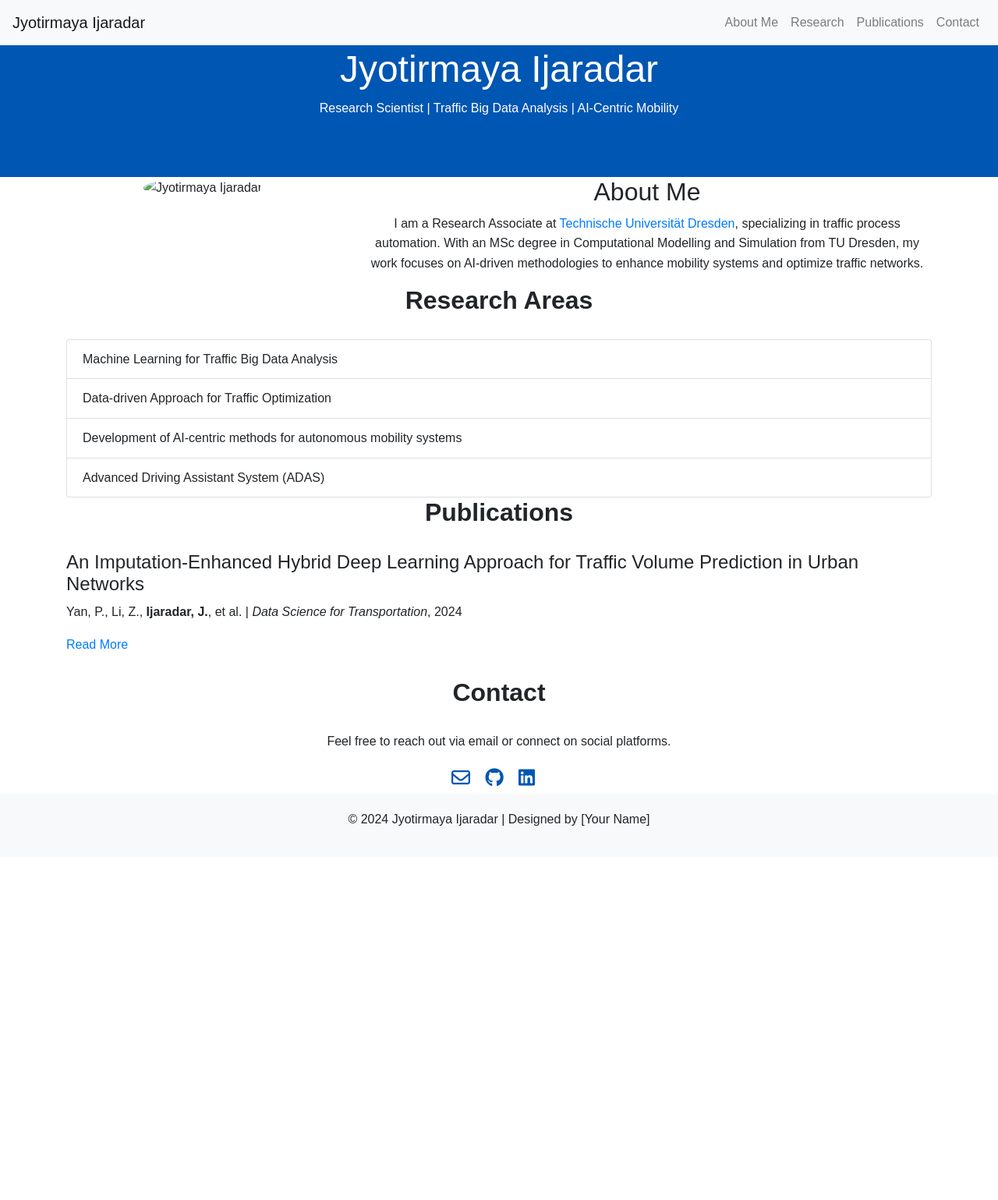
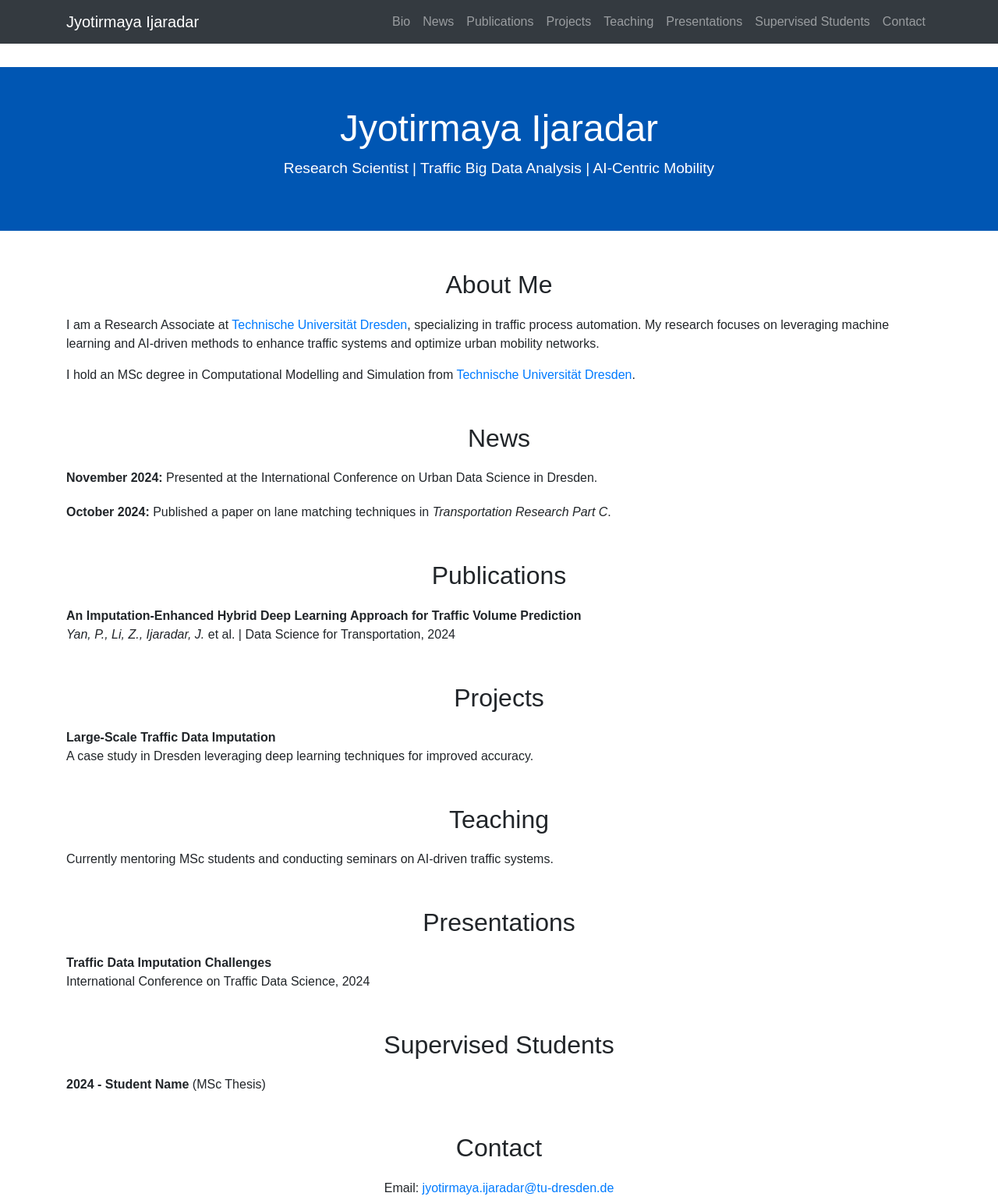
Before and after one commit to JyotirmayaIjaradar/j-ijaradar.github.io, a plain HTML site: page index.html in a window 1280 px wide. Shown: the top 1539 px of the page at 78% size. Before the commit the page ends 1099 px from the top, so only its background shows below. Drawn offline with nearby package versions, Linux system fonts and the light colour scheme.

Commit message:
Update index.html

```diff
--- a/index.html
+++ b/index.html
@@ -5,81 +5,76 @@
     <meta charset="UTF-8">
     <meta name="viewport" content="width=device-width, initial-scale=1.0">
     <title>Jyotirmaya Ijaradar - Research Scientist</title>
-
-  <!-- Bootstrap CSS -->
     <link rel="stylesheet" href="https://maxcdn.bootstrapcdn.com/bootstrap/4.5.2/css/bootstrap.min.css">
-  <!-- Font Awesome -->
     <link rel="stylesheet" href="https://cdnjs.cloudflare.com/ajax/libs/font-awesome/6.2.0/css/all.min.css">
-  <!-- Custom CSS -->
     <style>
         body {
-      font-family: Arial, sans-serif;
-      line-height: 1.6;
+            font-family: 'Arial', sans-serif;
         }
 
         .navbar {
-      margin-bottom: 50px;
+            margin-bottom: 30px;
         }
 
         .header {
-      background: #0056b3;
+            text-align: center;
+            padding: 50px 0;
+            background-color: #0056b3;
             color: white;
-      padding: 60px 0;
-      text-align: center;
         }
 
         .header h1 {
             font-size: 3rem;
         }
 
+        .header p {
+            font-size: 1.2rem;
+        }
+
         .section-title {
-      margin-bottom: 30px;
+            margin-top: 50px;
+            margin-bottom: 20px;
             text-align: center;
         }
 
-    .section-title h2 {
-      font-weight: bold;
-      font-size: 2rem;
-      margin-bottom: 10px;
-    }
-
-    .about img {
-      max-width: 250px;
-      border-radius: 50%;
-    }
-
-    .publication {
-      margin-bottom: 30px;
-    }
-
         .contact-icons a {
-      margin-right: 15px;
+            margin-right: 10px;
             color: #0056b3;
             font-size: 1.5rem;
         }
 
         footer {
-      background: #f8f9fa;
+            text-align: center;
             padding: 20px 0;
-      text-align: center;
+            background-color: #f8f9fa;
+        }
+
+        .publication, .project, .news-item, .student, .presentation {
+            margin-bottom: 20px;
         }
     </style>
 </head>
 
 <body>
     <!-- Navbar -->
-  <nav class="navbar navbar-expand-lg navbar-light bg-light fixed-top">
+    <nav class="navbar navbar-expand-lg navbar-dark bg-dark sticky-top">
+        <div class="container">
             <a class="navbar-brand" href="#">Jyotirmaya Ijaradar</a>
             <button class="navbar-toggler" type="button" data-toggle="collapse" data-target="#navbarNav" aria-controls="navbarNav" aria-expanded="false" aria-label="Toggle navigation">
                 <span class="navbar-toggler-icon"></span>
             </button>
             <div class="collapse navbar-collapse" id="navbarNav">
                 <ul class="navbar-nav ml-auto">
-        <li class="nav-item"><a class="nav-link" href="#about">About Me</a></li>
-        <li class="nav-item"><a class="nav-link" href="#research">Research</a></li>
+                    <li class="nav-item"><a class="nav-link" href="#bio">Bio</a></li>
+                    <li class="nav-item"><a class="nav-link" href="#news">News</a></li>
                     <li class="nav-item"><a class="nav-link" href="#publications">Publications</a></li>
+                    <li class="nav-item"><a class="nav-link" href="#projects">Projects</a></li>
+                    <li class="nav-item"><a class="nav-link" href="#teaching">Teaching</a></li>
+                    <li class="nav-item"><a class="nav-link" href="#presentations">Presentations</a></li>
+                    <li class="nav-item"><a class="nav-link" href="#students">Supervised Students</a></li>
                     <li class="nav-item"><a class="nav-link" href="#contact">Contact</a></li>
                 </ul>
+            </div>
         </div>
     </nav>
 
@@ -89,32 +84,30 @@
         <p>Research Scientist | Traffic Big Data Analysis | AI-Centric Mobility</p>
     </div>
 
-  <!-- About Section -->
-  <section id="about" class="container text-center about">
-    <div class="row">
-      <div class="col-md-4">
-        <img src="assets/img/profile.jpg" alt="Jyotirmaya Ijaradar" class="img-fluid">
+    <!-- Bio Section -->
+    <section id="bio" class="container">
+        <div class="section-title">
+            <h2>About Me</h2>
         </div>
-      <div class="col-md-8">
-        <h2>About Me</h2>
         <p>
-          I am a Research Associate at <a href="https://tu-dresden.de/" target="_blank">Technische Universität Dresden</a>, specializing in traffic process automation. With an MSc degree in Computational Modelling and Simulation from TU Dresden, my work focuses on AI-driven methodologies to enhance mobility systems and optimize traffic networks.
+            I am a Research Associate at <a href="https://tu-dresden.de" target="_blank">Technische Universität Dresden</a>, specializing in traffic process automation. My research focuses on leveraging machine learning and AI-driven methods to enhance traffic systems and optimize urban mobility networks.
         </p>
-      </div>
-    </div>
+        <p>
+            I hold an MSc degree in Computational Modelling and Simulation from <a href="https://tu-dresden.de" target="_blank">Technische Universität Dresden</a>.
+        </p>
     </section>
 
-  <!-- Research Areas Section -->
-  <section id="research" class="container">
+    <!-- News Section -->
+    <section id="news" class="container">
         <div class="section-title">
-      <h2>Research Areas</h2>
+            <h2>News</h2>
         </div>
-    <ul class="list-group">
-      <li class="list-group-item">Machine Learning for Traffic Big Data Analysis</li>
-      <li class="list-group-item">Data-driven Approach for Traffic Optimization</li>
-      <li class="list-group-item">Development of AI-centric methods for autonomous mobility systems</li>
-      <li class="list-group-item">Advanced Driving Assistant System (ADAS)</li>
-    </ul>
+        <div class="news-item">
+            <p><strong>November 2024:</strong> Presented at the International Conference on Urban Data Science in Dresden.</p>
+        </div>
+        <div class="news-item">
+            <p><strong>October 2024:</strong> Published a paper on lane matching techniques in <em>Transportation Research Part C</em>.</p>
+        </div>
     </section>
 
     <!-- Publications Section -->
@@ -123,11 +116,50 @@
             <h2>Publications</h2>
         </div>
         <div class="publication">
-      <h4>An Imputation-Enhanced Hybrid Deep Learning Approach for Traffic Volume Prediction in Urban Networks</h4>
-      <p>Yan, P., Li, Z., <strong>Ijaradar, J.</strong>, et al. | <i>Data Science for Transportation</i>, 2024</p>
-      <a href="https://doi.org/10.1016/j.cleanprod.2024.143274" target="_blank">Read More</a>
+            <p><strong>An Imputation-Enhanced Hybrid Deep Learning Approach for Traffic Volume Prediction</strong><br>
+                <em>Yan, P., Li, Z., Ijaradar, J.</em> et al. | Data Science for Transportation, 2024</p>
         </div>
-    <!-- Add more publications in a similar format -->
+        <!-- Add more publications similarly -->
+    </section>
+
+    <!-- Projects Section -->
+    <section id="projects" class="container">
+        <div class="section-title">
+            <h2>Projects</h2>
+        </div>
+        <div class="project">
+            <p><strong>Large-Scale Traffic Data Imputation</strong><br>
+                A case study in Dresden leveraging deep learning techniques for improved accuracy.</p>
+        </div>
+    </section>
+
+    <!-- Teaching Section -->
+    <section id="teaching" class="container">
+        <div class="section-title">
+            <h2>Teaching</h2>
+        </div>
+        <p>Currently mentoring MSc students and conducting seminars on AI-driven traffic systems.</p>
+    </section>
+
+    <!-- Presentations Section -->
+    <section id="presentations" class="container">
+        <div class="section-title">
+            <h2>Presentations</h2>
+        </div>
+        <div class="presentation">
+            <p><strong>Traffic Data Imputation Challenges</strong><br>
+                International Conference on Traffic Data Science, 2024</p>
+        </div>
+    </section>
+
+    <!-- Supervised Students Section -->
+    <section id="students" class="container">
+        <div class="section-title">
+            <h2>Supervised Students</h2>
+        </div>
+        <div class="student">
+            <p><strong>2024 - Student Name</strong> (MSc Thesis)</p>
+        </div>
     </section>
 
     <!-- Contact Section -->
@@ -135,7 +167,7 @@
         <div class="section-title">
             <h2>Contact</h2>
         </div>
-    <p>Feel free to reach out via email or connect on social platforms.</p>
+        <p>Email: <a href="mailto:jyotirmaya.ijaradar@tu-dresden.de">jyotirmaya.ijaradar@tu-dresden.de</a></p>
         <div class="contact-icons">
             <a href="mailto:jyotirmaya.ijaradar@tu-dresden.de"><i class="far fa-envelope"></i></a>
             <a href="https://github.com/jyotirmayaijaradar" target="_blank"><i class="fab fa-github"></i></a>
@@ -145,10 +177,9 @@
 
     <!-- Footer -->
     <footer>
-    <p>&copy; 2024 Jyotirmaya Ijaradar | Designed by [Your Name]</p>
+        <p>&copy; 2024 Jyotirmaya Ijaradar</p>
     </footer>
 
-  <!-- JavaScript -->
     <script src="https://code.jquery.com/jquery-3.5.1.slim.min.js"></script>
     <script src="https://cdn.jsdelivr.net/npm/@popperjs/core@2.4.4/dist/umd/popper.min.js"></script>
     <script src="https://maxcdn.bootstrapcdn.com/bootstrap/4.5.2/js/bootstrap.min.js"></script>
```
Lines whose indentation alone changed are shown as unchanged.
